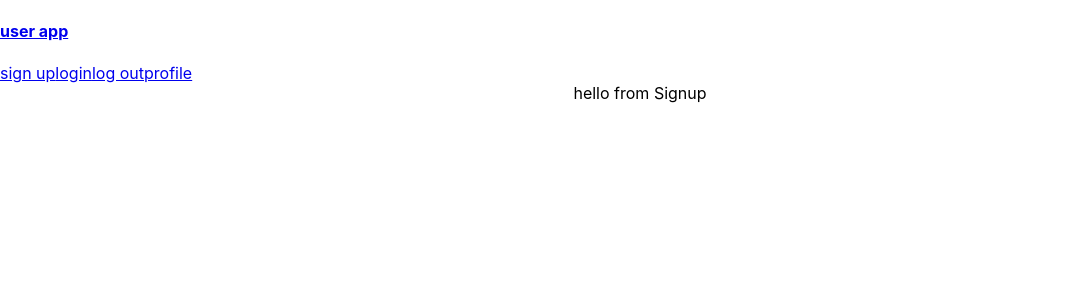
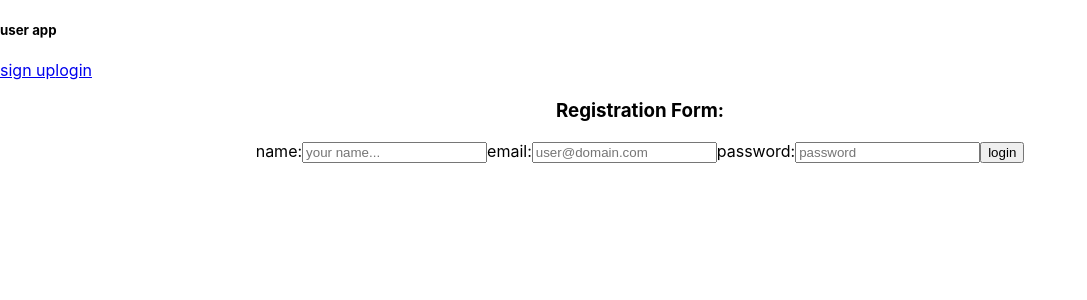
Before and after one commit to ga-sei-lessons/sei-125-MERN-auth-client, a React (Create React App) app: page /signup in a window 1280 px wide. Shown: the top 300 px of the page, without its empty margins (0-1087 px from the left). Built offline with nearby package versions, Linux system fonts and the light colour scheme; no server answers.

Commit message:
auth complete

```diff
--- a/src/App.js
+++ b/src/App.js
@@ -1,68 +1,72 @@
 import { useState, useEffect } from 'react'
-import { BrowserRouter as Router, Switch, Route, Link } from 'react-router-dom'
+import { BrowserRouter as Router, Switch, Route, Redirect } from 'react-router-dom'
 import axios from 'axios'
+import jwt_decode from 'jwt-decode'
 import Navbar from './components/Navbar'
 import Login from './components/Login'
 import Profile from './components/Profile'
 import Signup from './components/Signup'
 import Welcome from './components/Welcome'
-
 import './App.css';
 
 function App() {
-    const [response, setResponse] = useState('')
+  // user data if the a user is logged in
+  const [currentUser, setCurrentUser] = useState(null)
 
-    useEffect(() => {
-      const axiosCall = async function() {
-        try {
-          const response = await axios.get('/api-v1/users/login')
-          console.log(response.data)
-        } catch(error) {
-          console.log(error)
-        }
-      }
+  // if the user navigates away and comes back, look for a jwt
+  useEffect(() => {
+    const token = localStorage.getItem('jwtToken')
+    if (token) {
+      // set the current usr if jwt is found
+      setCurrentUser(jwt_decode(token))
+    } else {
+      // double check that current user is null if the jwt is not found
+      setCurrentUser(null)
+    }
+  }, [])
 
-      axiosCall()
+  // deletes jwt from local storage to log user out
+  const handleLogout = () => {
+    if (localStorage.getItem('jwtToken')) {
+      localStorage.removeItem('jwtToken');
+      setCurrentUser(null);
+    }
+  }
 
-    }, [])
   return (
     <Router>
 
       <header>
-        <nav>
-          <Link to="/">
-              <h4>user app</h4>
-          </Link>
-
-          <Link to="/signup">
-              sign up
-          </Link>
-
-          <Link to="/login">
-              login
-          </Link>
-
-          <Link to="/logout">
-              log out
-          </Link>
-
-          <Link to="/profile">
-              profile
-          </Link>
-        </nav>
+        <Navbar currentUser={ currentUser } handleLogout={ handleLogout } />
       </header>
 
       <div className="App">
           <Switch>
-            <Route path="/signup" component={ Signup }/>
+            <Route
+              path='/signup'
+              render={ (props) => <Signup {...props} currentUser={currentUser} setCurrentUser={setCurrentUser} />}
+            />
 
-            <Route path="/login" component={ Login }/>
+            <Route
+              path='/login'
+              render={ (props) => <Login {...props} currentUser={currentUser} setCurrentUser={setCurrentUser} />}
+            />
 
-            <Route path="/profile" component={ Profile } />
+            {/* <Route
+            path="/profile"
+            render={ (props) => <Profile {...props} currentUser={ currentUser } />}
+             /> */}
+
+            {/* <PrivateRoute path="/profile" component={ Profile } user={currentUser} /> */}
+
+
+            <Route
+              path="/profile"
+              render={(props) => currentUser ? <Profile {...props} currentUser={ currentUser } /> : <Redirect to="/login" /> }
+            />
 
             <Route exact path="/" component={ Welcome } />
           </Switch>
-
       </div>
 
     </Router>
--- a/src/components/Login.jsx
+++ b/src/components/Login.jsx
@@ -1,7 +1,83 @@
-export default function Login() {
+import { useState } from 'react'
+import axios from 'axios'
+import jwt_decode from 'jwt-decode'
+import { Redirect } from 'react-router-dom'
+import Profile from './Profile'
+
+export default function Login(props) {
+
+  const [email, setEmail] = useState('')
+  const [password, setPassword] = useState('')
+  const [message, setMessage] = useState('')
+
+
+  const handleSumbit = async e => {
+    try {
+      e.preventDefault()
+      // post to backend with form submission
+      const requestBody = {
+        email: email,
+        password: password
+      }
+
+      const response = await axios.post('/api-v1/users/login', requestBody)
+
+      // destructure response
+      const { token } = response.data
+
+      // Save token to localStorage
+      localStorage.setItem('jwtToken', token);
+
+      // get user data from the token
+      const decoded = jwt_decode(token)
+
+      // set the current user in the top app state
+      props.setCurrentUser(decoded)
+
+    } catch(error) {
+      // if the email/pass didn't match
+      if(error.response.status === 400) {
+        setMessage('bad username or password')
+      } else {
+        // otherwise log the error for debug
+        console.log(error)
+      }
+    }
+  }
+
+  if(props.currentUser) return <Redirect to='/profile' component={ Profile } currentUser={ props.currentUser } />
+
   return (
     <div>
-      hello from Login
+      <h3>Login Form:</h3>
+
+      <p>{message}</p>
+
+      <form onSubmit={handleSumbit}>
+        <label htmlFor='email-input'>email:</label>
+
+        <input
+          id='email-input'
+          type='email'
+          placeholder='user@domain.com'
+          onChange={e => setEmail(e.target.value)}
+          value={email}
+        />
+
+        <label htmlFor='password-input'>password:</label>
+
+        <input
+          id='password-input'
+          type='password'
+          placeholder='password'
+          onChange={e => setPassword(e.target.value)}
+        />
+
+        <input
+          type='submit'
+          value='login'
+        />
+      </form>
     </div>
   )
 }
--- a/src/components/Navbar.jsx
+++ b/src/components/Navbar.jsx
@@ -1,12 +1,22 @@
 import { Link } from 'react-router-dom'
 
-export default function Navbar() {
-  return (
-    <nav>
+export default function Navbar(props) {
+  // if the user is logged in
+  const loggedIn = (
+    <>
       <Link to="/">
-        <h4>user app</h4>
+        <span onClick={ props.handleLogout }>log out</span>
       </Link>
 
+      <Link to="/profile">
+        profile
+      </Link>
+    </>
+  )
+
+  // if the user is logged out
+  const loggedOut = (
+    <>
       <Link to="/signup">
       sign up
       </Link>
@@ -14,14 +24,13 @@ export default function Navbar() {
       <Link to="/login">
           login
       </Link>
+    </>
+  )
 
-    <Link to="/logout">
-        log out
-    </Link>
-
-    <Link to="/profile">
-        profile
-    </Link>
+  return (
+    <nav>
+      <h5>user app</h5>
+      {props.currentUser ? loggedIn : loggedOut}
     </nav>
   )
 }
--- a/src/components/Profile.jsx
+++ b/src/components/Profile.jsx
@@ -1,7 +1,9 @@
-export default function Profile() {
+export default function Profile(props) {
+
+  // if(!props.currentUser) return <Redirect to='/login' component={ Profile } currentUser={ props.currentUser } />
   return (
     <div>
-      hello from Profile
+      hello {props.currentUser.name}
     </div>
   )
 }
--- a/src/components/Signup.jsx
+++ b/src/components/Signup.jsx
@@ -1,7 +1,95 @@
-export default function Signup() {
+import { useState, useEffect } from 'react'
+import axios from 'axios'
+import jwt_decode from 'jwt-decode'
+import { Redirect } from 'react-router-dom'
+import Profile from './Profile'
+
+export default function Signup(props) {
+  // for controlled form
+  const [name, setName] = useState('')
+  const [email, setEmail] = useState('')
+  const [password, setPassword] = useState('')
+  // for flash message
+  const [message, setMessage] = useState('')
+
+  const handleSumbit = async e => {
+    try {
+      e.preventDefault()
+      // post to backend with form submission
+      const requestBody = {
+        name: name,
+        email: email,
+        password: password,
+      }
+
+      const response = await axios.post('/api-v1/users/register', requestBody)
+
+      // destructure response
+      const { token } = response.data
+
+      // Save token to localStorage
+      localStorage.setItem('jwtToken', token);
+
+      // get user data from the token
+      const decoded = jwt_decode(token)
+
+      // set the current user in the top app state
+      props.setCurrentUser(decoded)
+
+    } catch(error) {
+      // if the email was found in the db
+      if(error.response.status == 400) {
+        setMessage('email exists')
+      } else {
+        // otherwise log the error for debug
+        console.log(error)
+      }
+    }
+  }
+
+  if(props.currentUser) return <Redirect to='/profile' component={ Profile } currentUser={ props.currentUser } />
+
   return (
     <div>
-      hello from Signup
+      <h3>Registration Form:</h3>
+
+      <p>{message}</p>
+
+      <form onSubmit={handleSumbit}>
+        <label htmlFor='name-input'>name:</label>
+
+        <input
+          id='name-input'
+          type='text'
+          placeholder='your name...'
+          onChange={e => setName(e.target.value)}
+          value={name}
+        />
+
+        <label htmlFor='email-input'>email:</label>
+
+        <input
+          id='email-input'
+          type='email'
+          placeholder='user@domain.com'
+          onChange={e => setEmail(e.target.value)}
+          value={email}
+        />
+
+        <label htmlFor='password-input'>password:</label>
+
+        <input
+          id='password-input'
+          type='password'
+          placeholder='password'
+          onChange={e => setPassword(e.target.value)}
+        />
+
+        <input
+          type='submit'
+          value='login'
+        />
+      </form>
     </div>
   )
 }
--- a/src/components/Welcome.jsx
+++ b/src/components/Welcome.jsx
@@ -1,7 +1,7 @@
 export default function Welcome() {
   return (
     <div>
-      hello from Welcome
+      <h3>User app</h3>
     </div>
   )
 }
```
Also changed, not shown: src/components/PrivateRoute.js (+14 -0 lines). Lines whose indentation alone changed are shown as unchanged.
